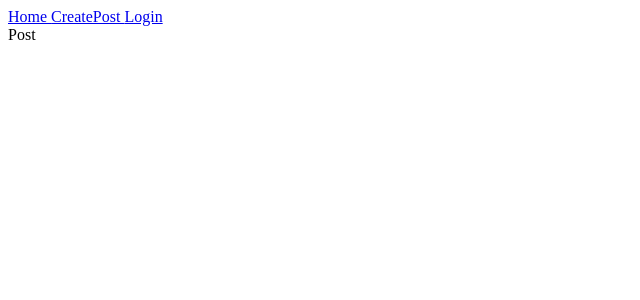
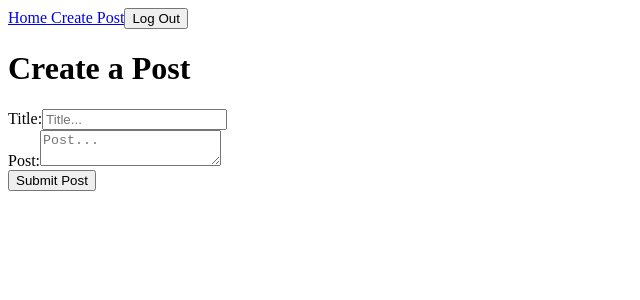
Before and after one commit to kovalen1618/FERN-blog-website, a React (Create React App) app: page /createpost in a window 1280 px wide. Shown: the top 300 px of the page, without its empty margins (0-640 px from the left). Built offline with nearby package versions, Linux system fonts and the light colour scheme; no server answers; sample sign-in values are in the browser's storage.

Commit message:
Allows for creation and displayment of posts
Allows users to alter Firestore database with title and text
Firestore database docs are accessed and displayed at Home.js

```diff
--- a/src/App.js
+++ b/src/App.js
@@ -10,8 +10,8 @@ import { signOut } from 'firebase/auth';
 import { auth } from './firebase-config';
 
 function App() {
-
-  const [isAuth, setIsAuth] = useState(false);
+  // Will utilize localstorage to see if a user is logged in or not
+  const [isAuth, setIsAuth] = useState(localStorage.getItem('isAuth'));
 
   // Resets state, clears local storage, and redirects user to login
   const signUserOut = () => {
@@ -28,16 +28,24 @@ function App() {
       {/* You are not allowed to use anything from the react-router-dom outside of the <Router> */}
       <nav>
         <Link to='/'> Home </Link>
-        <Link to='/createpost'> CreatePost </Link>
+
         {/* Will only show the Login link on the Navbar if user is not logged-in */}
-        {!isAuth ? <Link to='/login'> Login </Link> : <button onClick={signUserOut}> Log Out </button>}
+        {!isAuth ? (
+          <Link to='/login'> Login </Link>
+        ) : (
+          // Will only show Create Post link on Navbar is user is logged-in
+          <>
+            <Link to='/createpost'>Create Post</Link>
+            <button onClick={signUserOut}> Log Out </button>
+          </>
+        )}
       </nav>
 
       {/* Define structure of the Routes */}
       <Routes>
         {/* Home page route */}
-        <Route path='/' element={<Home />} />
-        <Route path='/createpost' element={<CreatePost />} />
+        <Route path='/' element={<Home isAuth={isAuth} />} />
+        <Route path='/createpost' element={<CreatePost isAuth={isAuth} />} />
         <Route path='/login' element={<Login setIsAuth={setIsAuth} />} />
       </Routes>
     </Router>
--- a/src/pages/CreatePost.js
+++ b/src/pages/CreatePost.js
@@ -1,9 +1,56 @@
-import React from 'react'
+import { React, useState, useEffect } from 'react'
+import { addDoc, collection } from 'firebase/firestore';
+import { db, auth } from '../firebase-config';
+import { useNavigate } from 'react-router-dom';
 
-function CreatePost() {
+
+function CreatePost({ isAuth }) {
+    // States
+    const [title, setTitle] = useState("");
+    const [postText, setPostText] = useState("");
+
+    // Takes in the database we setup in the config and the collection in order to make a reference
+    const postsCollectionRef = collection(db, 'posts');
+    let navigate = useNavigate();
+
+    // Submit data to Firestore for storing
+    const createPost = async () => {
+        await addDoc(postsCollectionRef, {
+            title,
+            postText,
+            author: { name: auth.currentUser.displayName, id: auth.currentUser.uid }
+        });
+        navigate('/');
+    };
+
+    // Called immediately when rendering CreatePost component
+    useEffect(() => {
+        // Checks user if they are authenticated, if not, then redirected to Login
+        if (!isAuth) {
+            navigate('/login')
+        }
+    }, [])
+
+
     return (
-        <div>
-            Post
+        <div className='createPostPage'>
+            <div className='createPostContainer'>
+                <h1>Create a Post</h1>
+                <div className='inputGroup'>
+                    <label>Title:</label>
+                    {/* Takes the value of the input whenever there is a change to the state of setTitle */}
+                    <input placeholder='Title...' onChange={(e) => {
+                        setTitle(e.target.value);
+                        }} />
+                </div>
+                <div className='inputGroup'>
+                    <label>Post:</label>
+                    <textarea placeholder='Post...' onChange={(e) => {
+                        setPostText(e.target.value);
+                    }}/>
+                </div>
+                <button onClick={createPost}>Submit Post</button>
+            </div>
         </div>
     )
 }
--- a/src/pages/Home.js
+++ b/src/pages/Home.js
@@ -1,10 +1,51 @@
 // Use 'rfce' snippet to quickly create React template
-import React from 'react'
+import React, { useEffect, useState } from 'react';
+import { collection, deleteDoc, getDocs, doc } from 'firebase/firestore';
+import { auth, db } from '../firebase-config';
 
-function Home() {
+function Home({ isAuth }) {
+    const [postLists, setPostLists] = useState([]);
+
+    const postsCollectionRef = collection(db, 'posts');
+
+    const deletePost = async (id) => {
+        const postDoc = doc(db, 'posts', id);
+        await deleteDoc(postDoc);
+    }
+
+    useEffect(() => {
+        const getPosts = async () => {
+            // getDocs retrieves all the entries from the referenced collection
+            const data = await getDocs(postsCollectionRef);
+            setPostLists(data.docs.map((doc) => ({ ...doc.data(), id: doc.id })));
+        };
+
+        getPosts();
+    }, [deletePost]);
+
     return (
-        <div>
-            Home
+        <div className='homePage'>
+            {postLists.map((post) => {
+                return (
+                    <div className='post'>
+                        <div className='postHeader'>
+                            <div className='title'>
+                                <h1>{post.title}</h1>
+                            </div>
+                            <div className='deletePost'>
+                                {/* Trash can through unicode */}
+                                {isAuth && post.author.id === auth.currentUser.uid && (
+                                    <button onClick={() => deletePost(post.id)}>&#128465;</button>
+                                )}
+                            </div>
+                        </div>
+                        <div className='postTextContainer'>
+                            {post.postText}
+                        </div>
+                        <h3>@{post.author.name}</h3>
+                    </div>
+                )
+            })}
         </div>
     )
 }
```
Also changed, not shown: 1 other file (tests, documents, lock files or other folders).
